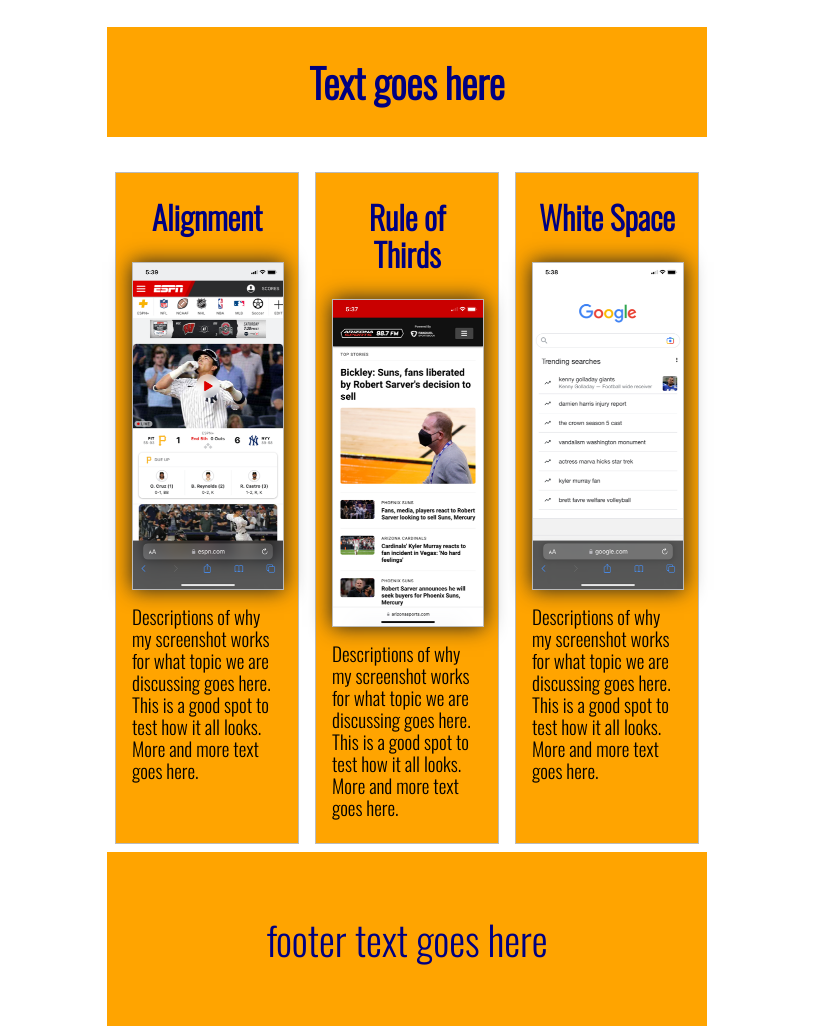
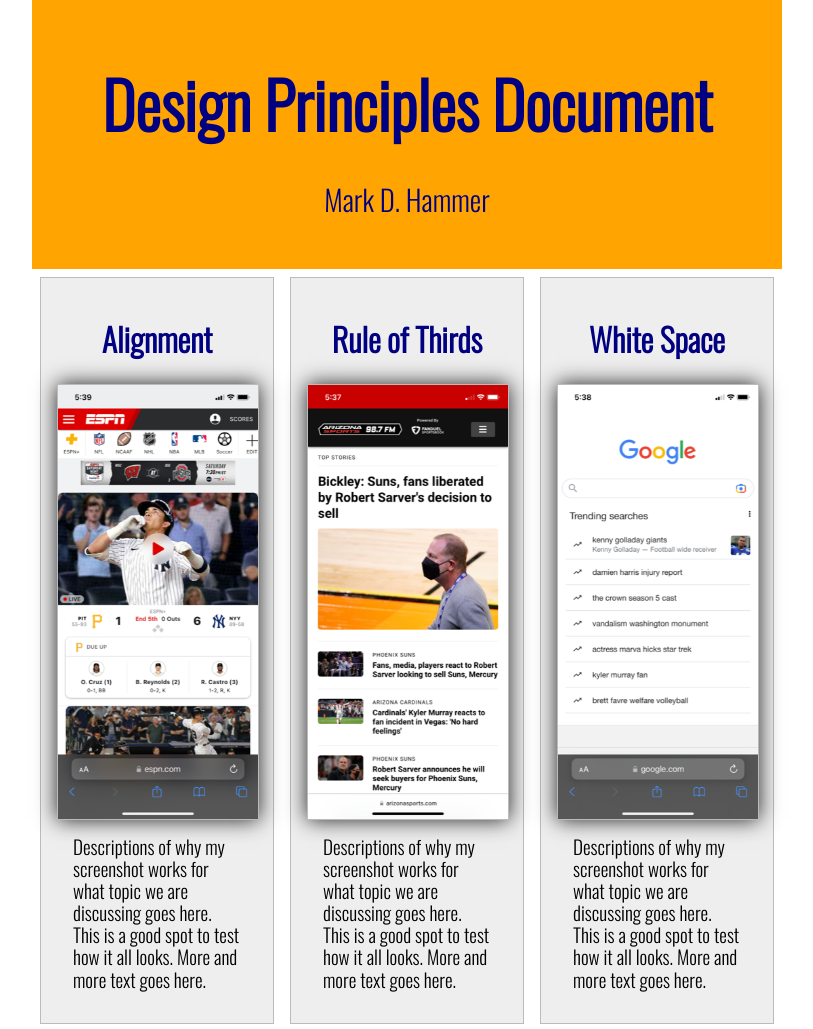
Before and after one commit to ham21019/wdd230, a plain HTML site: page lesson2/design-principles.html in a window 1280 px wide. Shown: the top 1029 px of the page, without its empty margins (233-1046 px from the left). Drawn offline with nearby package versions, Linux system fonts and the light colour scheme.

```diff
--- a/lesson2/design-principles.html
+++ b/lesson2/design-principles.html
@@ -16,7 +16,8 @@
 <body>
     <main>
         <header>
-            <h1>Text goes here</h1>
+            <h1>Design Principles Document</h1>
+            <p>Mark D. Hammer</p>
         </header>
         <section>
             <h2>Alignment</h2>
--- a/lesson2/styles/small.css
+++ b/lesson2/styles/small.css
@@ -4,19 +4,22 @@ body {
 }
 
 main {
-	max-width: 600px;
+	max-width: 750px;
 	margin: 0 auto;
 	display: grid;
 	grid-template-columns: 1fr;
-	font-size: 0.8rem;
 }
 
-header h1 {
+header {
 	background-color: rgb(255,164,0);
 	color: navy;
-	font-size: 2.5rem;
+	font-size: 2rem;
 	text-align: center;
-	padding: 2rem;
+	padding: 1.5rem;
+}
+
+header p {
+	font-size: 1.8rem;
 }
 
 main section h2 {
@@ -29,8 +32,8 @@ main section h2 {
 main section {
 	margin: 0.5rem;
 	border: 1px solid #bbb;
-	padding: 0 1rem;
-	background-color: rgb(255,164,0);
+	padding: 1rem;
+	background-color: #eee;
 }
 
 .mainimage {
@@ -42,8 +45,7 @@ main section {
 main section p {
 	display: block;
 	margin: auto;
-	padding-top: 1rem;
-	padding-bottom: 1.5rem;
+	padding: 1rem;
 	border: 2rem;
 	font-size: 1.2rem;
 }
--- a/scripts/dates.js
+++ b/scripts/dates.js
@@ -35,3 +35,6 @@ document.getElementById("currentDate").textContent = `Today is ${
 
 // display the lastMod
 document.getElementById("lastmod").textContent = document.lastModified;
+
+// display copyright date
+document.querySelector("#copyright").textContent = `${myDate.getFullYear()}`;
```
Also changed, not shown: index.html (+1 -1 lines).
